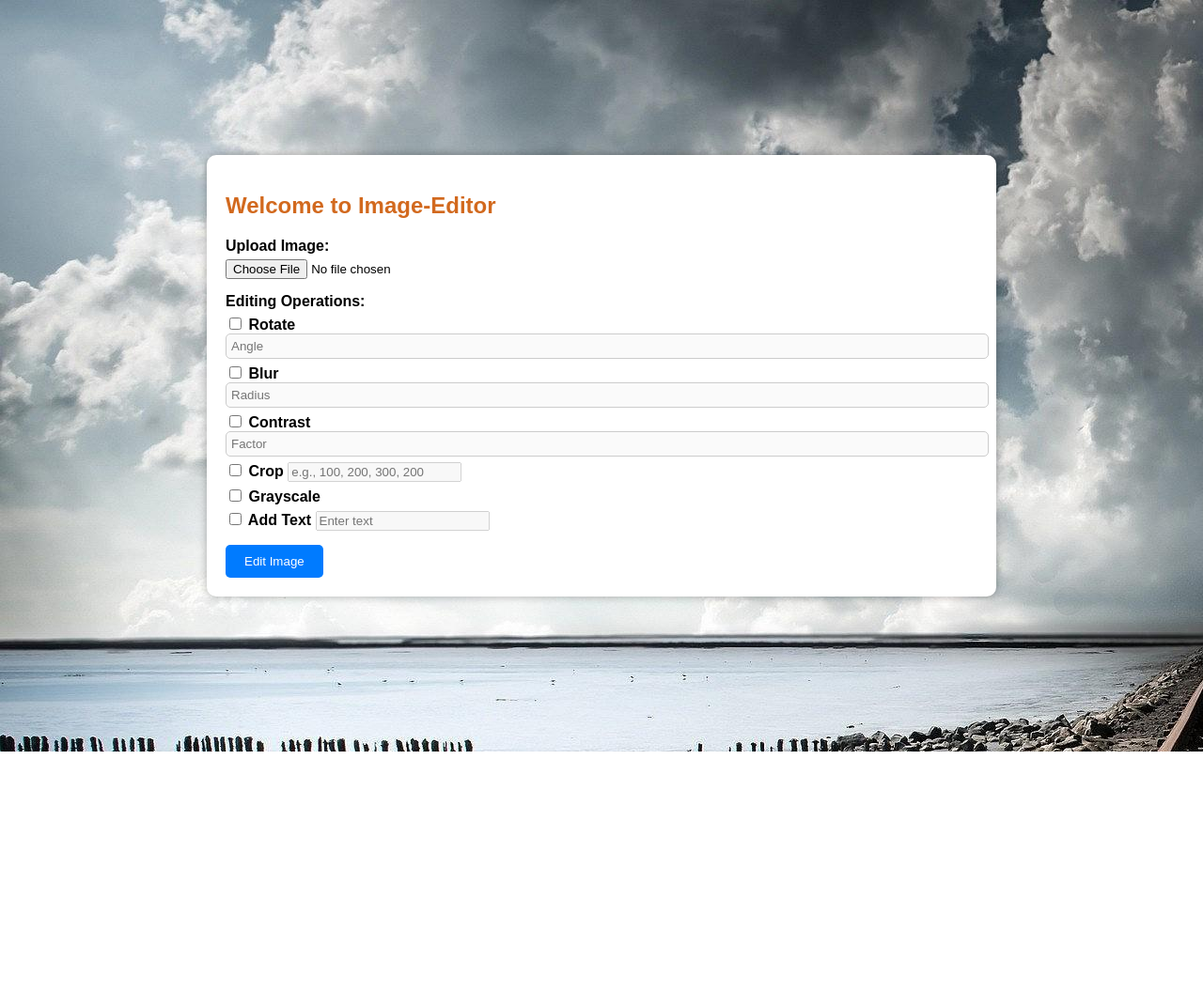
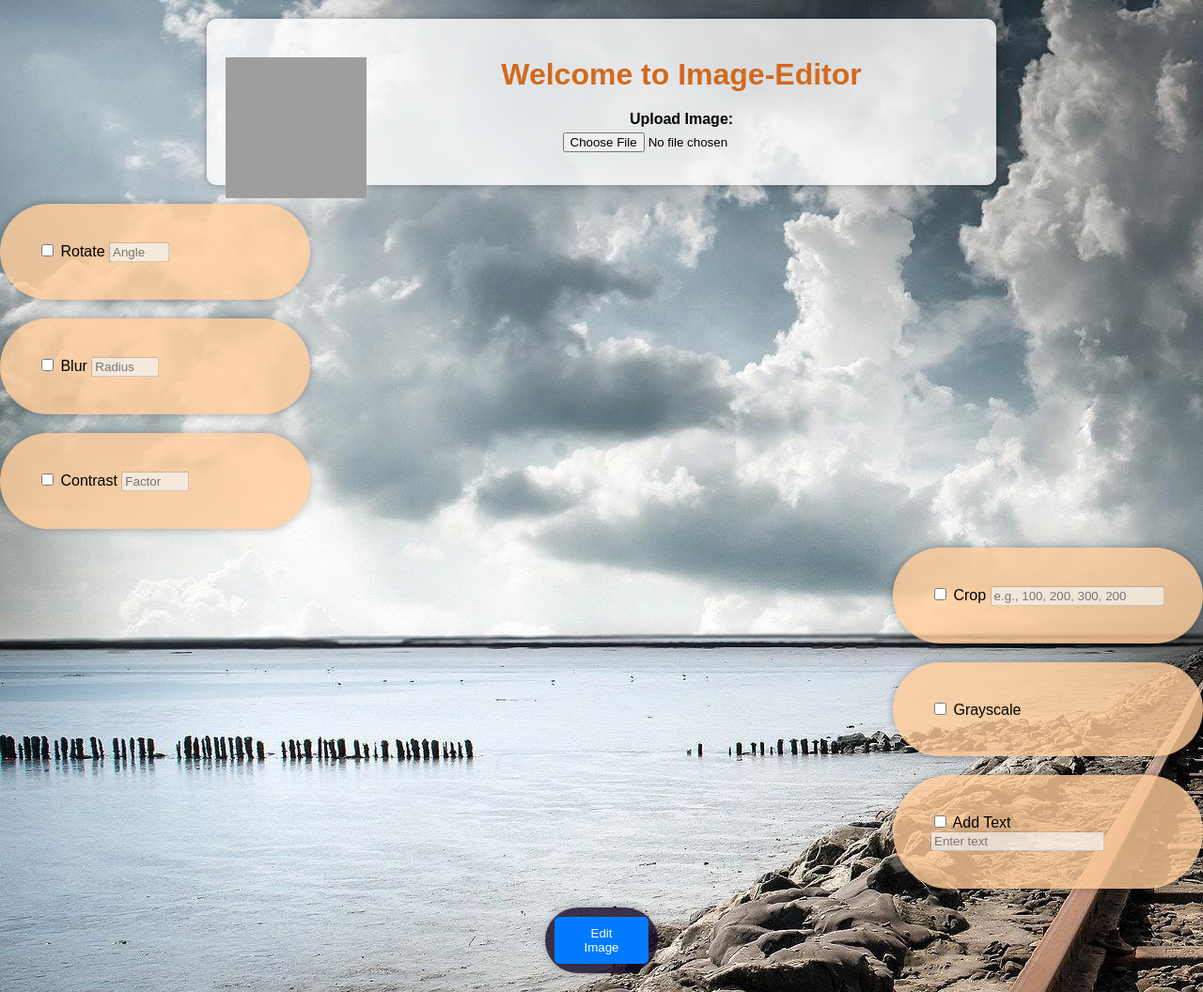
Before and after one commit to mayank-singh-tomar/Image-Editor, a Flask app: page / in a window 1280 px wide. Shown: the whole page at 94% size. Before the commit the page ends 800 px from the top, so only its background shows below. Run offline with Flask 3, Linux system fonts and the light colour scheme; grey boxes are pictures that could not be loaded.

Commit message:
Update index.html

```diff
--- a/templates/index.html
+++ b/templates/index.html
@@ -6,21 +6,46 @@
       body {
         font-family: Arial, sans-serif;
         background-color: #f0f0f0;
-        display: flex;
-        justify-content: center;
-        align-items: center;
-        height: 100vh;
         margin: 0;
+        padding: 0;
         background-image: url('static/img_train.jpg');
       }
 
       .container {
-        background-color: #fff;
+        background-color: rgba(255, 255, 255, 0.8); /* Semi-transparent white */
         padding: 20px;
         border-radius: 10px;
         box-shadow: 0 0 10px rgba(0, 0, 0, 0.3);
         max-width: 800px;
+        width: 90%;
+        margin: 20px auto;
+        text-align: center;
+      }
+
+      .container h1 {
+        color: chocolate;
+        margin-bottom: 20px;
+      }
+
+      .logo {
+        float: left;
+        margin-right: 20px;
+      }
+
+      .upload-image {
+        margin-top: 20px;
+      }
+      .upload-image label {
+        display: block;
+        margin-bottom: 10px;
+        font-weight: bold;
+      }
+
+      .upload-image input[type="file"] {
         width: 100%;
+        padding: 10px;
+        border-radius: 5px;
+        border: 1px solid #ccc;
       }
 
       .image-container {
@@ -66,55 +91,90 @@
       .btn:hover {
         background-color: #0056b3;
       }
+
+      .filters1 {background-color: rgba(255, 204, 153, 0.8); /* Light orange */
+        padding: 40px;
+        border-radius: 80px;
+        box-shadow: 0 0 10px rgba(0, 0, 0, 0.3);
+        max-width: 250px;
+        width: 20%;
+        margin: 20px auto;
+      margin-left: 0%;}
+
+      .filters2 {background-color: rgba(255, 204, 153, 0.8); /* Light orange */
+        padding: 40px;
+        border-radius: 80px;
+        box-shadow: 0 0 10px rgba(0, 0, 0, 0.3);
+        max-width: 250px;
+        width: 20%;
+        margin: 20px auto;
+      margin-right: 0%;}
+
+
+        .edit_btn {background-color: rgba(21, 8, 38, 0.8); /* Light orange */
+        padding: 10px;
+        border-radius: 80px;
+        box-shadow: 0 0 10px rgba(0, 0, 0, 0.3);
+        max-width: 100px;
+        width: 20%;
+        margin: 20px auto;}
+
+
     </style>
   </head>
   <body>
     <div class="container">
-      <h2 style="color: chocolate;">Welcome to Image-Editor</h2>
+      <h1>
+        <img src="static/image_logo.png" alt="Logo" class="logo" height="150px" width="150">
+        Welcome to Image-Editor
+      </h1>
       <form method="post" enctype="multipart/form-data" action="{{ url_for('edit') }}">
         <div class="form-group">
           <label for="image">Upload Image:</label>
           <input type="file" id="image" name="image" required>
         </div>
-        <div class="form-group">
-          <label>Editing Operations:</label>
-          <div>
+        <div class="form-group"></div>
+    </div>
+    <div style="background-color: blur;">
+      <div class="filters1">
         <label>
           <input type="checkbox" name="rotate" value="rotate"> Rotate
           <input type="number" name="rotate_angle" min="0" max="360" placeholder="Angle" disabled>
         </label>
       </div>
-          <div>
+      <div class="filters1">
         <label>
           <input type="checkbox" name="blur" value="blur"> Blur
           <input type="number" name="blur_radius" min="0" max="10" step="0.1" placeholder="Radius" disabled>
         </label>
       </div>
-          <div>
-            <label>
+      <div class="filters1">
+        <label >
           <input type="checkbox" name="contrast" value="contrast"> Contrast
           <input type="number" name="contrast_factor" min="0" max="10" step="0.1" placeholder="Factor" disabled>
         </label>
       </div>
-          <div>
+      <div class="filters2">
         <label>
           <input type="checkbox" name="crop" value="crop"> Crop
           <input type="text" name="crop_coordinates" placeholder="e.g., 100, 200, 300, 200" disabled>
         </label>
       </div>
-          <div>
+      <div class="filters2">
         <label>
           <input type="checkbox" name="grayscale" value="grayscale"> Grayscale
         </label>
       </div>
-          <div>
+      <div class="filters2">
             <label>
               <input type="checkbox" name="add_text" value="add_text"> Add Text
               <input type="text" name="text_input" placeholder="Enter text" disabled>
             </label>
           </div>
         </div>
+        <div class="edit_btn">
         <button type="submit" class="btn">Edit Image</button>
+      </div>
       </form>
     </div>
     <script>
```
Lines whose indentation alone changed are shown as unchanged.
